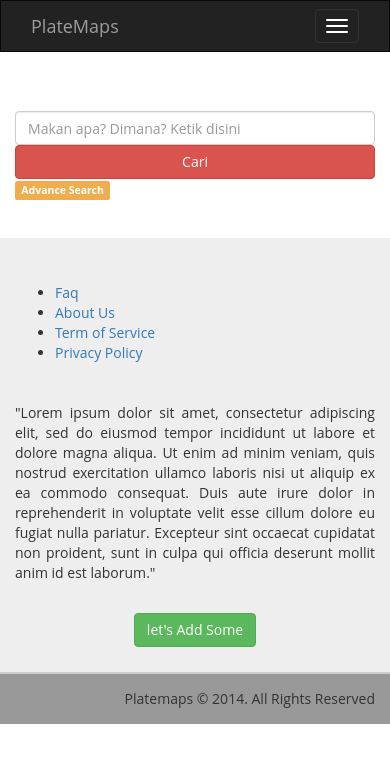
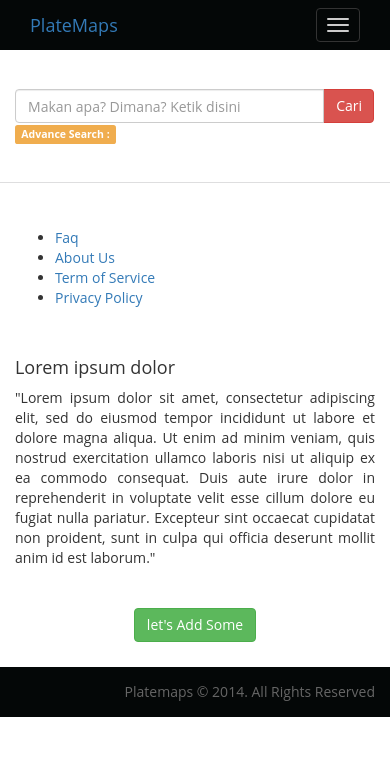
Before and after one commit to platemaps/pmapssite, a PHP site: page / in a window 390 px wide. Shown: the top 763 px of the page. Run offline with PHP 8.4, Linux system fonts and the light colour scheme.

Commit message:
add some responsive style

```diff
--- a/app/views/index.view.php
+++ b/app/views/index.view.php
@@ -11,7 +11,7 @@ View::beginBody();
 ?>
 
 <div id="Wrapper">
-	<div id="Wrapper-header" role="navigation" class="navbar navbar-inverse">
+	<div id="Wrapper-header" role="navigation">
 		<div class="container">
 
 			<div id="navbar-header">
@@ -20,7 +20,8 @@ View::beginBody();
 						data-toggle="collapse"
 						data-target="#navbar"
 						aria-expanded="false"
-						aria-controls="navbar">
+						aria-controls="navbar"
+						id="navbar-collapse-button">
 					<span class="sr-only">Toggle navigation</span>
 					<span class="icon-bar"></span>
 					<span class="icon-bar"></span>
@@ -28,7 +29,8 @@ View::beginBody();
 				</button>
 				<a class="navbar-brand">PlateMaps</a>
 			</div>
-
+		</div>
+		<div class="container">
 			<div id="navbar" class="navbar-collapse collapse">
 				<ul class="navbar-right nav navbar-nav">
 					<li><a href="#">Diggest</a></li>
@@ -36,7 +38,6 @@ View::beginBody();
 					<li><a href="#">Login</a></li>
 				</ul>
 			</div>
-
 		</div>
 	</div>
 	<div id="Wrapper-body">
@@ -48,14 +49,17 @@ View::beginBody();
 				<div class="col-md-6 col-md-offset-3">
 					<form role="form">
 						<div class="row">
-							<div class="col-md-10" >
-								<input type="text" name="squery" placeholder="Makan apa? Dimana? Ketik disini"  class="form-control" />
-							</div>
-							<div class="col-md-2">
-								<button type="button" class="btn btn-danger btn-block">Cari</button>
+							<div class="col-md-12" >
+								<div class="input-group">
+									<input type="text" name="squery" placeholder="Makan apa? Dimana? Ketik disini"  class="form-control" />
+									<span class="input-group-btn">
+										<button type="button" class="btn btn-danger btn-block">Cari</button>
+									</span>
+								</div>
+
 							</div>
 						</div>
-						<a href="#" class="label label-warning">Advance Search</a>
+						<a href="#" class="label label-warning">Advance Search : </a>
 					</form>
 				</div>
 			</div>
@@ -78,7 +82,8 @@ View::beginBody();
 						</ul>
 					</div>
 					<div class="col-md-6 text-justify">
-						"Lorem ipsum dolor sit amet, consectetur adipiscing elit, sed do eiusmod tempor incididunt ut labore et dolore magna aliqua. Ut enim ad minim veniam, quis nostrud exercitation ullamco laboris nisi ut aliquip ex ea commodo consequat. Duis aute irure dolor in reprehenderit in voluptate velit esse cillum dolore eu fugiat nulla pariatur. Excepteur sint occaecat cupidatat non proident, sunt in culpa qui officia deserunt mollit anim id est laborum."
+						<h4>Lorem ipsum dolor</h4>
+						<p>"Lorem ipsum dolor sit amet, consectetur adipiscing elit, sed do eiusmod tempor incididunt ut labore et dolore magna aliqua. Ut enim ad minim veniam, quis nostrud exercitation ullamco laboris nisi ut aliquip ex ea commodo consequat. Duis aute irure dolor in reprehenderit in voluptate velit esse cillum dolore eu fugiat nulla pariatur. Excepteur sint occaecat cupidatat non proident, sunt in culpa qui officia deserunt mollit anim id est laborum."</p>
 					</div>
 					<div class="col-md-2">
 						<p class="text-center"><button type="button" class="btn btn-success">let's Add Some</button></p>
--- a/public/css/frontend-standard-responsive.css
+++ b/public/css/frontend-standard-responsive.css
@@ -2,23 +2,18 @@
 
 }
 @media (min-width: 768px) {
+	#front-home #logo{
+		display:block !important;
+	}
 
+	.navbar-brand{
+		display:none !important;
+	}
 }
 
 @media (min-width: 992px) {
-	.stay-bottom{
-		position: absolute !important;
-		bottom:0;
-		left:0;
-		width:100%;
-	}
-
 	#logo-footer{
 		display:block;
-	}
-
-	#front-home #logo{
-		display:block !important;
 	}
 
 	#search-form .row [class *= "-10"] , #search-form .row [class *= "-2"] {
@@ -26,11 +21,17 @@
 		padding-left:0;
 	}
 
-	.navbar-brand{
-		display:none !important;
-	}
 }
 
 @media (min-width: 1200px) {
 
 }
+
+@media (min-width: 992px) and (min-height: 600px) {
+	.stay-bottom{
+		position: absolute !important;
+		bottom:0;
+		left:0;
+		width:100%;
+	}
+}
--- a/public/css/frontend-standard.css
+++ b/public/css/frontend-standard.css
@@ -16,6 +16,10 @@ h1,h2,h3,h4,h5,p,span,body{
 	width:100%;
 }
 
+#Wrapper-header , #Wrapper-botfooter{
+	background-color:#040707;
+}
+
 #front-home{
 	padding-top:10%;
 	padding-bottom:10%;
@@ -28,6 +32,7 @@ h1,h2,h3,h4,h5,p,span,body{
 #Wrapper-botfooter .container{
 	padding-top:15px;
 	padding-bottom:15px;
+	color:#666;
 }
 
 #logo-footer{
@@ -37,8 +42,8 @@ h1,h2,h3,h4,h5,p,span,body{
 }
 
 #Wrapper-topfooter{
-	background:#eee;
-	border-bottom:2px solid #ccc;
+
+	border-top:1px solid #DEDEDF;
 }
 
 #Wrapper-topfooter .container .row > div{
@@ -46,6 +51,14 @@ h1,h2,h3,h4,h5,p,span,body{
 	padding-bottom:15px;
 }
 
-#Wrapper-botfooter{
-	background: #999;
+#navbar-collapse-button{
+	border:1px solid #333;
 }
+
+#navbar-collapse-button span{
+	background:#ccc;
+}
+
+#navbar a{
+	color:#fff;
+}
```
